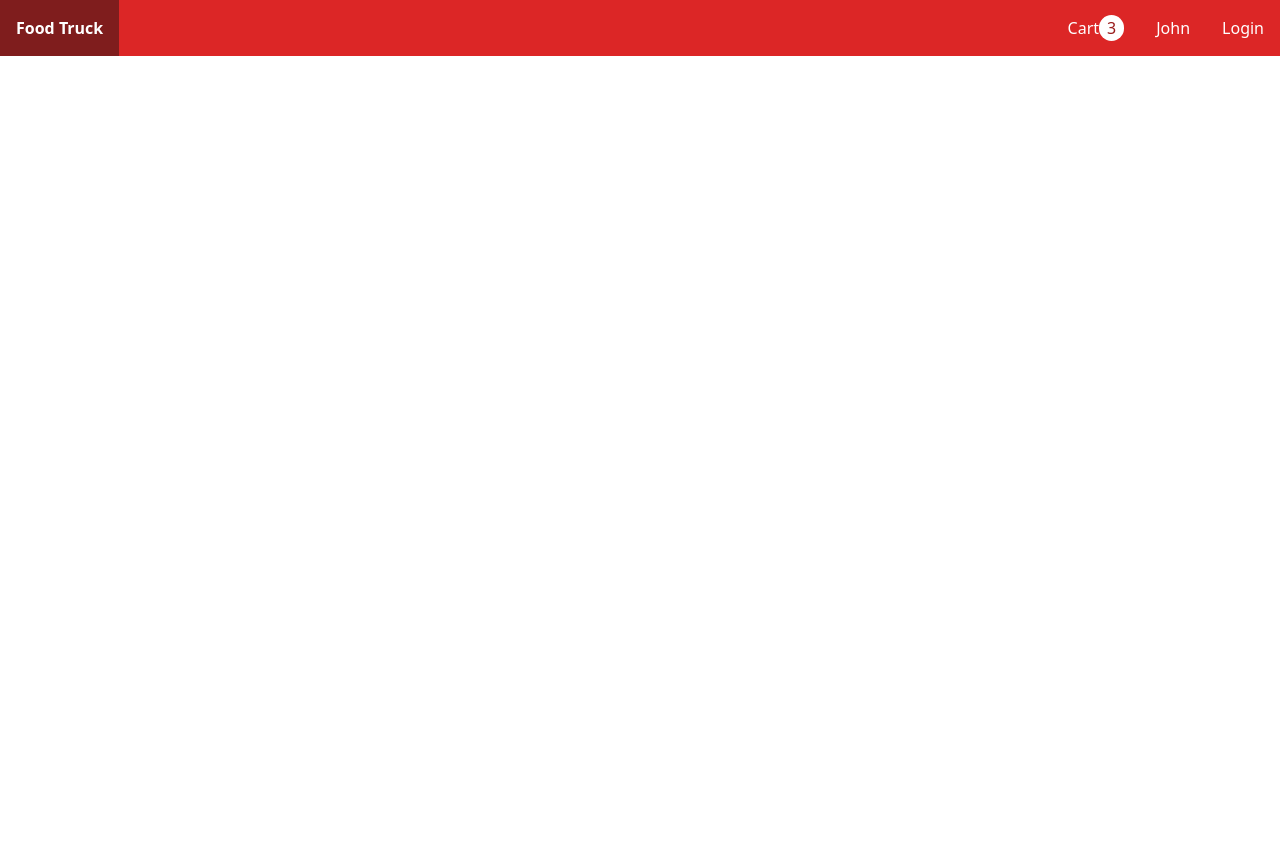
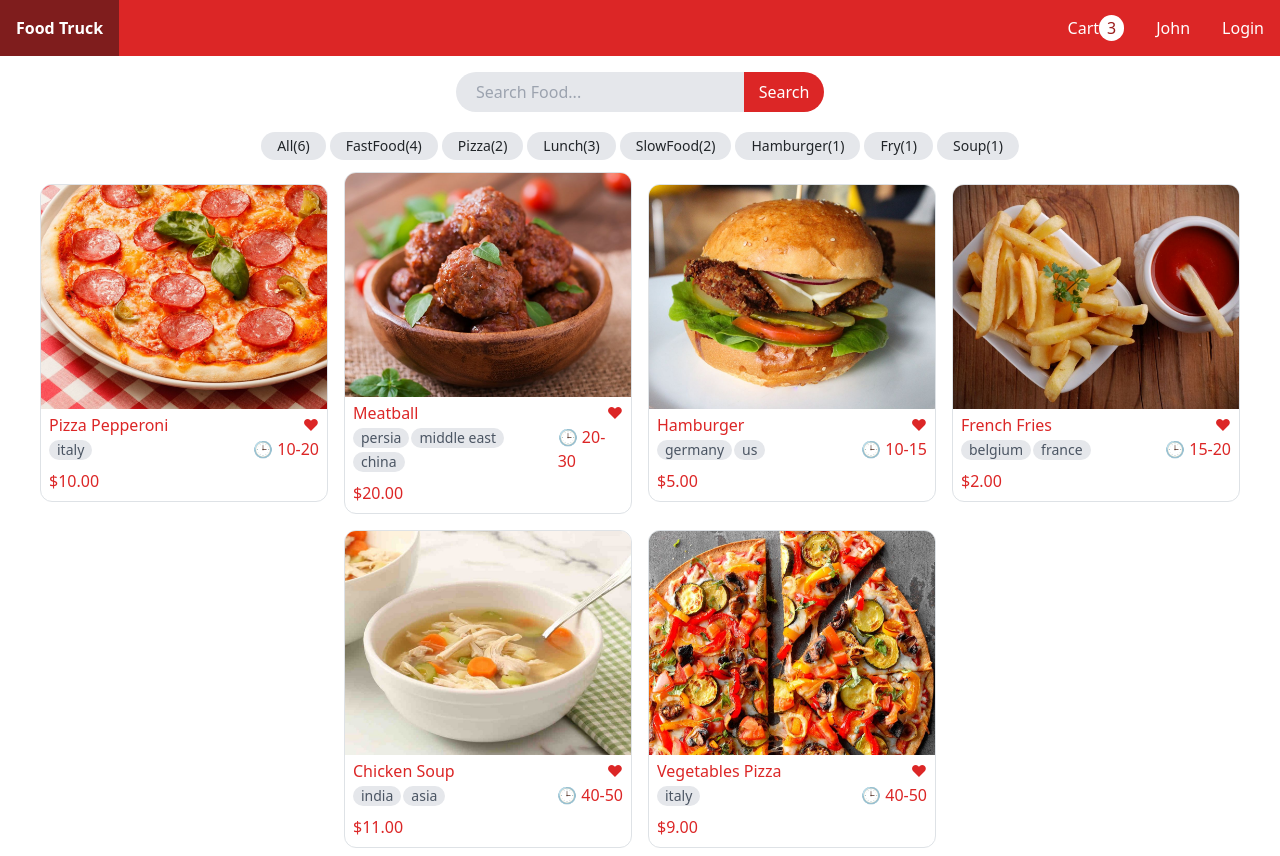
Before and after one commit to SujalKrRay/Food-App, an Angular app in the folder frontend/: page /tag/All in a window 1280 px wide. Before the commit this address led to /. Before the commit the page ends 800 px from the top, so only its background shows below. Built offline with nearby package versions, Linux system fonts and the light colour scheme.

Commit message:
added tags

```diff
--- a/frontend/src/app/app-routing.module.ts
+++ b/frontend/src/app/app-routing.module.ts
@@ -3,8 +3,9 @@ import { RouterModule, Routes } from '@angular/router';
 import { HomeComponent } from './components/home/home.component';
 
 const routes: Routes = [
-  {path:'', component:HomeComponent},
-  {path:'search/:searchTerm', component:HomeComponent}
+  { path: '', component: HomeComponent },
+  { path: 'search/:searchTerm', component: HomeComponent },
+  { path: 'tag/:tag', component: HomeComponent },
 ];
 
 @NgModule({
--- a/frontend/src/app/app.module.ts
+++ b/frontend/src/app/app.module.ts
@@ -6,13 +6,15 @@ import { AppComponent } from './app.component';
 import { HeaderComponent } from './components/header/header.component';
 import { HomeComponent } from './components/home/home.component';
 import { SearchComponent } from './components/search/search.component';
+import { TagsComponent } from './components/tags/tags.component';
 
 @NgModule({
   declarations: [
     AppComponent,
     HeaderComponent,
     HomeComponent,
-    SearchComponent
+    SearchComponent,
+    TagsComponent
   ],
   imports: [
     BrowserModule,
--- a/frontend/src/app/components/home/home.component.html
+++ b/frontend/src/app/components/home/home.component.html
@@ -1,4 +1,10 @@
+<!-- Search Bar -->
 <app-search></app-search>
+
+<!-- Tags -->
+<app-tags></app-tags>
+
+<!-- HomePage Content -->
 <ul class="flex justify-center items-center flex-wrap p-0">
   <li *ngFor="let food of foods">
     <a routerLink="/food/{{food.id}}" class="h-full w-72 border flex flex-col overflow-hidden text-red-600 m-2 rounded-xl border-solid hover:opacity-90 hover:cursor-pointer hover:text-white hover:bg-red-600">
--- a/frontend/src/app/components/home/home.component.ts
+++ b/frontend/src/app/components/home/home.component.ts
@@ -16,6 +16,8 @@ export class HomeComponent {
     activatedRoute.params.subscribe((params) => {
       if(params.searchTerm)
       this.foods = this.foodService.getAllFoodBySearch(params.searchTerm);
+      else if(params.tag)
+      this.foods = this.foodService.getAllFoodsByTag(params.tag);
       else
       this.foods = foodService.getAll();
     })
--- /dev/null
+++ b/frontend/src/app/components/tags/tags.component.html
@@ -0,0 +1,5 @@
+<div *ngIf="tags" class="flex flex-wrap justify-center">
+  <a *ngFor="let tag of tags" routerLink="/tag/{{tag.name}}" class="bg-gray-200 text-sm font-medium mx-0.5 my-1 px-3 py-1 rounded-full">
+    {{tag.name}}({{tag.count}})
+  </a>
+</div>
--- /dev/null
+++ b/frontend/src/app/components/tags/tags.component.ts
@@ -0,0 +1,17 @@
+import { Component } from '@angular/core';
+import { FoodService } from 'src/app/services/food.service';
+import { Tag } from 'src/app/shared/models/tag';
+
+@Component({
+  selector: 'app-tags',
+  templateUrl: './tags.component.html',
+  styleUrls: ['./tags.component.css']
+})
+export class TagsComponent {
+
+  tags?: Tag[];
+
+  constructor(foodService: FoodService){
+    this.tags = foodService.getAllTags();
+  }
+}
--- a/frontend/src/app/services/food.service.ts
+++ b/frontend/src/app/services/food.service.ts
@@ -1,6 +1,7 @@
 import { Injectable } from '@angular/core';
 import { Food } from '../shared/models/food';
-import { sample_foods } from 'src/data';
+import { sample_foods, sample_tags } from 'src/data';
+import { Tag } from '../shared/models/tag';
 
 @Injectable({
   providedIn: 'root'
@@ -16,4 +17,14 @@ export class FoodService {
   getAllFoodBySearch(searchTerm:string){
     return this.getAll().filter(food => food.name.toLowerCase().includes(searchTerm.toLowerCase()))
   }
+
+  getAllTags(): Tag[]{
+    return sample_tags;
+  }
+
+  getAllFoodsByTag(tag:string):Food[]{
+    return tag == "All"?
+    this.getAll():
+    this.getAll().filter(food => food.tags?.includes(tag));
+  }
 }
--- /dev/null
+++ b/frontend/src/app/shared/models/tag.ts
@@ -0,0 +1,4 @@
+export class Tag{
+   name!: string;
+   count!: number;
+}
--- a/frontend/src/data.ts
+++ b/frontend/src/data.ts
@@ -1,4 +1,5 @@
 import { Food } from "./app/shared/models/food";
+import { Tag } from "./app/shared/models/tag";
 
 export const sample_foods: Food[] = [
   {
@@ -68,3 +69,14 @@ export const sample_foods: Food[] = [
     tags: ['FastFood', 'Pizza', 'Lunch'],
   },
 ];
+
+export const sample_tags: Tag[] = [
+  { name: 'All', count: 6 },
+  { name: 'FastFood', count: 4 },
+  { name: 'Pizza', count: 2 },
+  { name: 'Lunch', count: 3 },
+  { name: 'SlowFood', count: 2 },
+  { name: 'Hamburger', count: 1 },
+  { name: 'Fry', count: 1 },
+  { name: 'Soup', count: 1 },
+];
```
Also changed, not shown: frontend/src/app/components/tags/tags.component.css (added), 1 other file (tests, documents, lock files or other folders).
